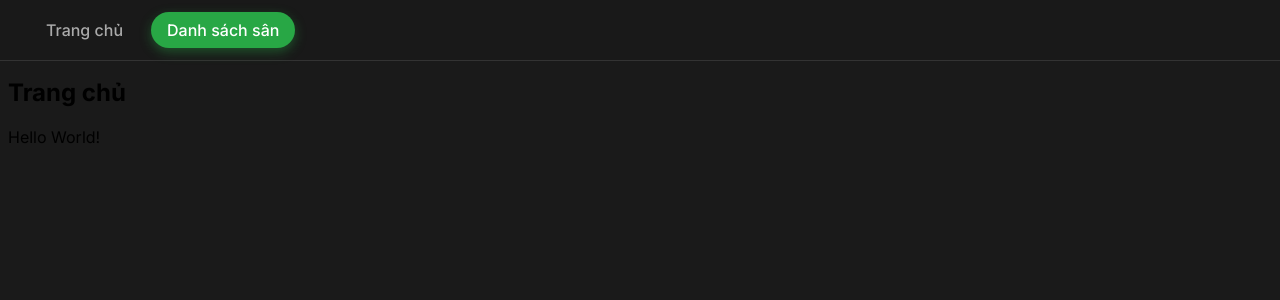
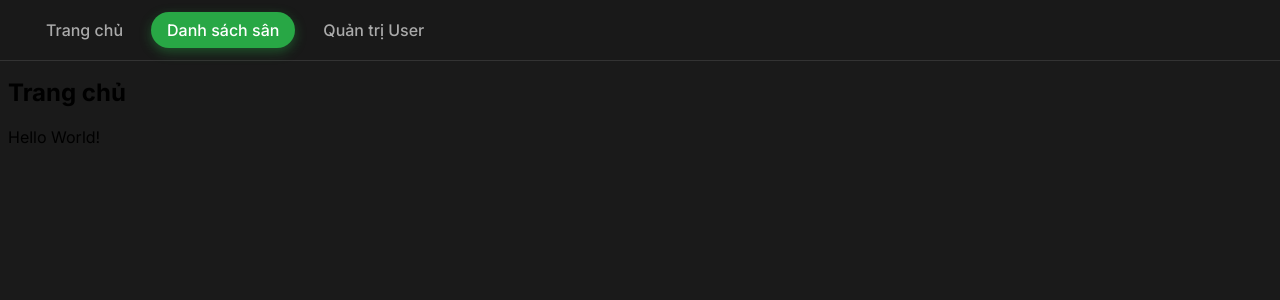
Before and after one commit to Ryutran166/quanly_datsan_thethao, a PHP site: page / in a window 1280 px wide. Shown: the part 70-370 px from the top of the page. Run offline with PHP 8.4, Linux system fonts and the light colour scheme.

Commit message:
thêm trang quản trị user vào menu

```diff
--- a/views/layout/header.php
+++ b/views/layout/header.php
@@ -268,9 +268,7 @@ function isActive($action, $current_action)
             <div class="dropdown-content">
 
                 <?php if (isset($_SESSION['user_role']) && $_SESSION['user_role'] === 'admin'): ?>
-                    <a href="index.php?action=user">
-                        <i class="fas fa-users-cog"></i> Quản trị User
-                    </a>
+
                 <?php endif; ?>
                 <a href="index.php?action=change_password">
                     <i class="fas fa-key"></i> Đổi mật khẩu
@@ -304,6 +302,8 @@ function isActive($action, $current_action)
         <a href="index.php?action=index" class="<?= isActive('courts', $current_action); ?>">
             Danh sách sân
         </a>
+        <a href="index.php?action=user" class="<?= isActive('user', $current_action); ?>">
+            Quản trị User
         </a>
 
      </div>
```
